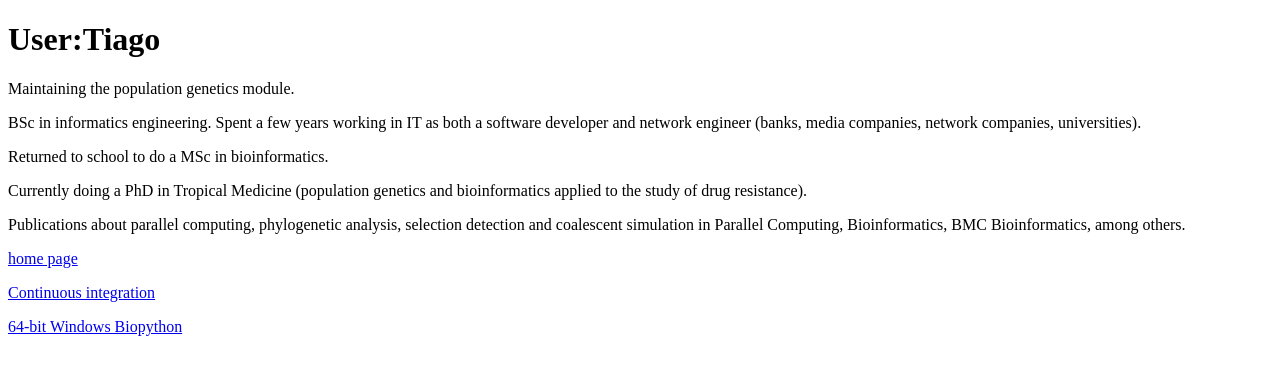
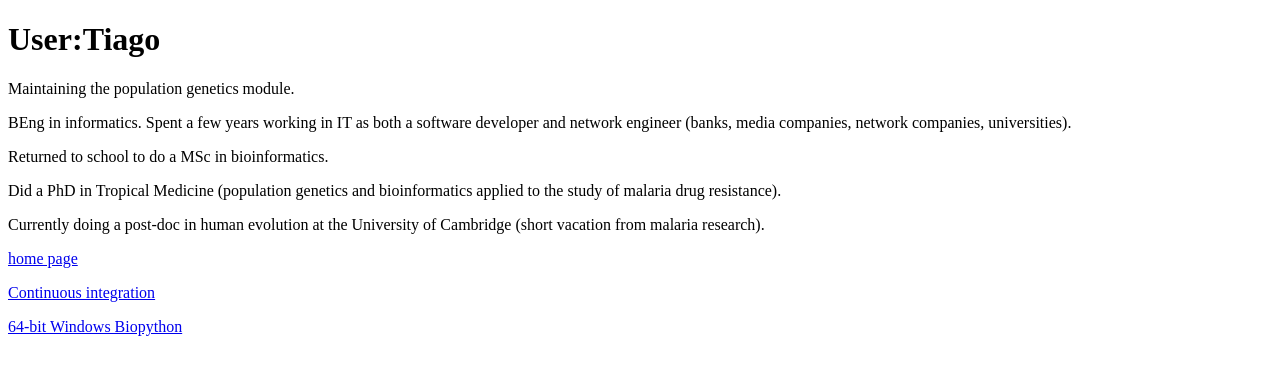
Before and after one commit to biopython/biopython.github.io, a Jekyll site: the page built from wiki/User_Tiago.md, in a window 1280 px wide. Shown: the top 375 px of the page. Built offline with Jekyll 4.4.1, drawn with Linux system fonts in a browser that asks for light colours.

Commit message:
Change to wiki page

```diff
--- a/wiki/User_Tiago.md
+++ b/wiki/User_Tiago.md
@@ -6,18 +6,17 @@ layout: wiki
 
 Maintaining the population genetics module.
 
-BSc in informatics engineering. Spent a few years working in IT as both
-a software developer and network engineer (banks, media companies,
-network companies, universities).
+BEng in informatics. Spent a few years working in IT as both a software
+developer and network engineer (banks, media companies, network
+companies, universities).
 
 Returned to school to do a MSc in bioinformatics.
 
-Currently doing a PhD in Tropical Medicine (population genetics and
-bioinformatics applied to the study of drug resistance).
+Did a PhD in Tropical Medicine (population genetics and bioinformatics
+applied to the study of malaria drug resistance).
 
-Publications about parallel computing, phylogenetic analysis, selection
-detection and coalescent simulation in Parallel Computing,
-Bioinformatics, BMC Bioinformatics, among others.
+Currently doing a post-doc in human evolution at the University of
+Cambridge (short vacation from malaria research).
 
 [home page](http://tiago.org)
 
```
Also changed, not shown: 1 other file.
